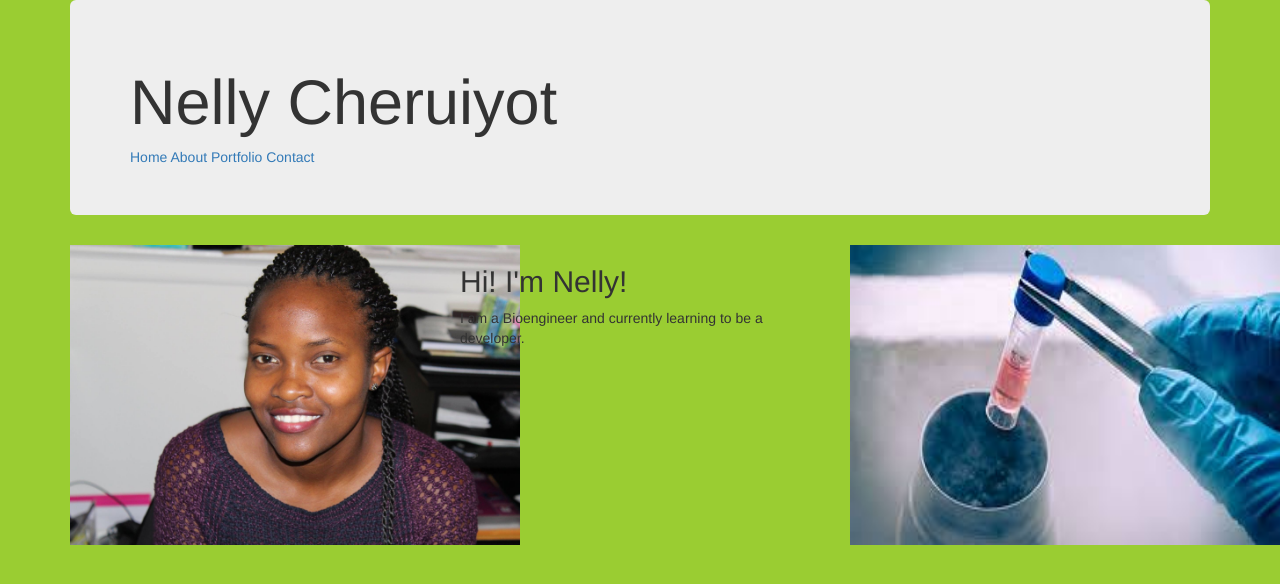
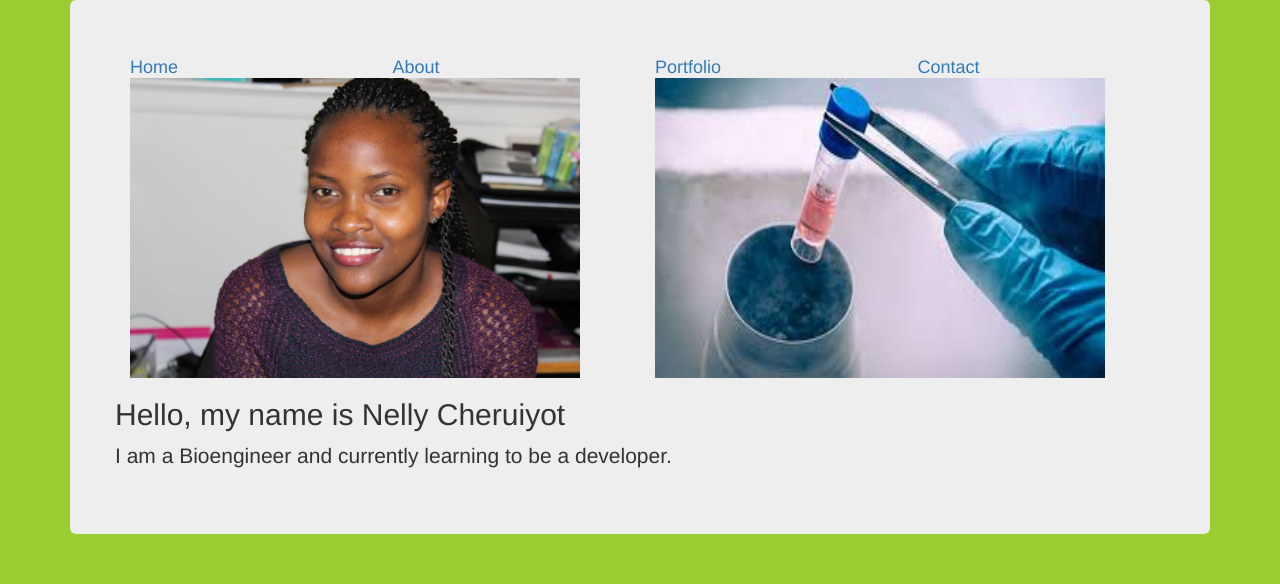
Before and after one commit to nellycheruiyot/nellycheruiyot.github.io, a plain HTML site: page index.html in a window 1280 px wide. Drawn offline with Linux system fonts and the light colour scheme; files that its build step writes are made by us from their sources.

Commit message:
Add bootstrap style column to header 4

```diff
--- a/index.html
+++ b/index.html
@@ -8,22 +8,36 @@
   <body>
     <div class="container">
       <div class="jumbotron">
-      <h1>Nelly Cheruiyot</h1>
-      <a href="index.html">Home</a>
-      <a href="about.html">About</a>
-      <a href="portfolio.html">Portfolio</a>
-      <a href="contact.html">Contact</a>
-    </div>
+        <div class="row">
+          <h4>
+          <div class="col-md-3">
+          <a href="index.html">Home</a>
+          </div>
+          <div class="col-md-3">
+          <a href="about.html">About</a>
+          </div>
+          <div class="col-md-3">
+          <a href="portfolio.html">Portfolio</a>
+          </div>
+          <div class="col-md-3">
+          <a href="contact.html">Contact</a>
+        </div>
+      </h4>
+      </div>
     <div class="row">
-      <div class="col-md-4">
+      <div class="col-md-6">
       <img src="image/nelly.jpg" alt="My Photo" height="300" width="450">
       </div>
-      <div class="col-md-4">
-      <h2>Hi! I'm Nelly!</h2>
+      <div class="col-md-6">
+      <img src="image/bio.jpg" alt="Career photo" height="300" width="450">
+      </div>
+    </div>
+      <div class="row">
+      <h2>Hello, my name is Nelly Cheruiyot</h2>
       <p>I am a Bioengineer and currently learning to be a developer.<p>
       </div>
-      <div class="col-md-4">
-      <img src="image/bio.jpg" alt="Career photo" height="300" width="450">
+      </div>
+      </div>
     </div>
     </div>
     </div>
```
